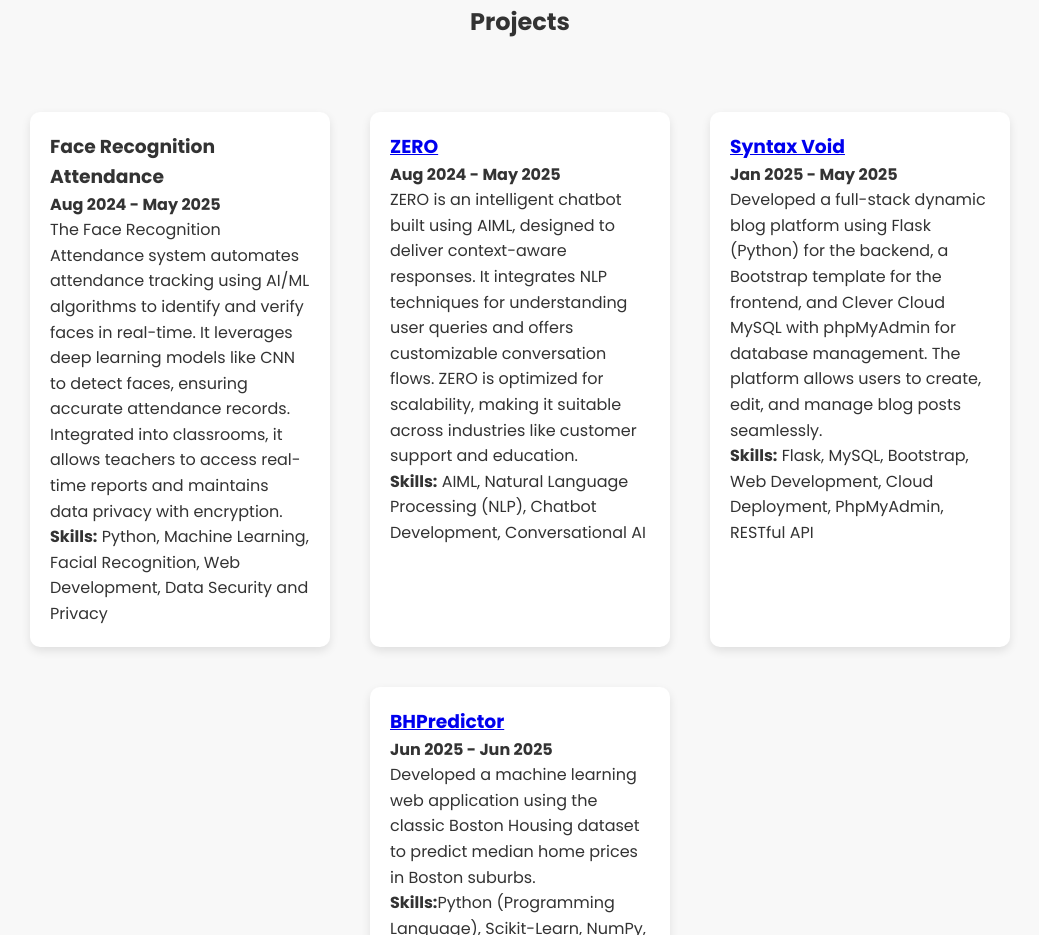
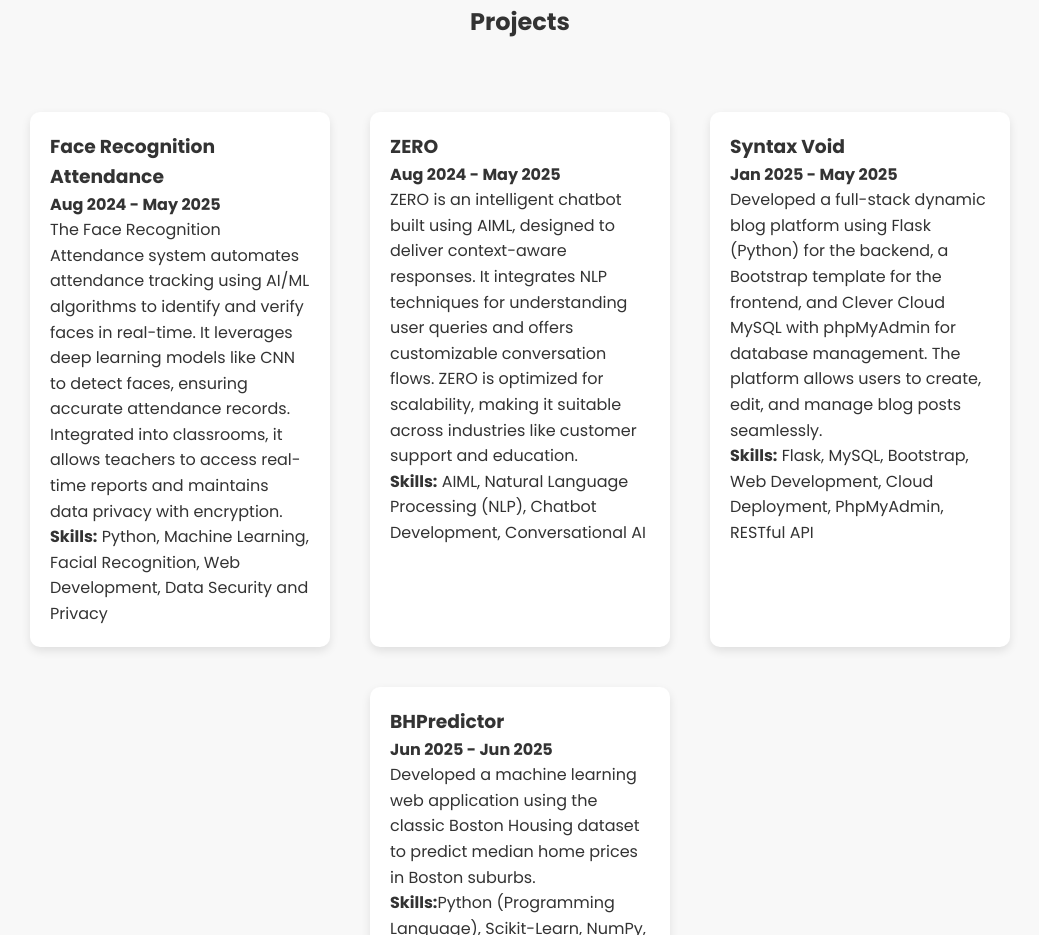
Before and after one commit to thegreatayanchowdhury/My-Portfolio, a plain HTML site: page index.html in a window 1280 px wide. Shown: the part 1248-2183 px from the top of the page, without its empty margins (120-1159 px from the left). Drawn offline with Linux system fonts and the light colour scheme.

Commit message:
Update style.css

```diff
--- a/style.css
+++ b/style.css
@@ -219,3 +219,11 @@ footer {
         margin: 10px 0; /* Reduce margin */
     }
 }
+.project-link {
+    text-decoration: none;
+    color: inherit;
+}
+
+.project-link:hover {
+    text-decoration: underline;
+}
```
